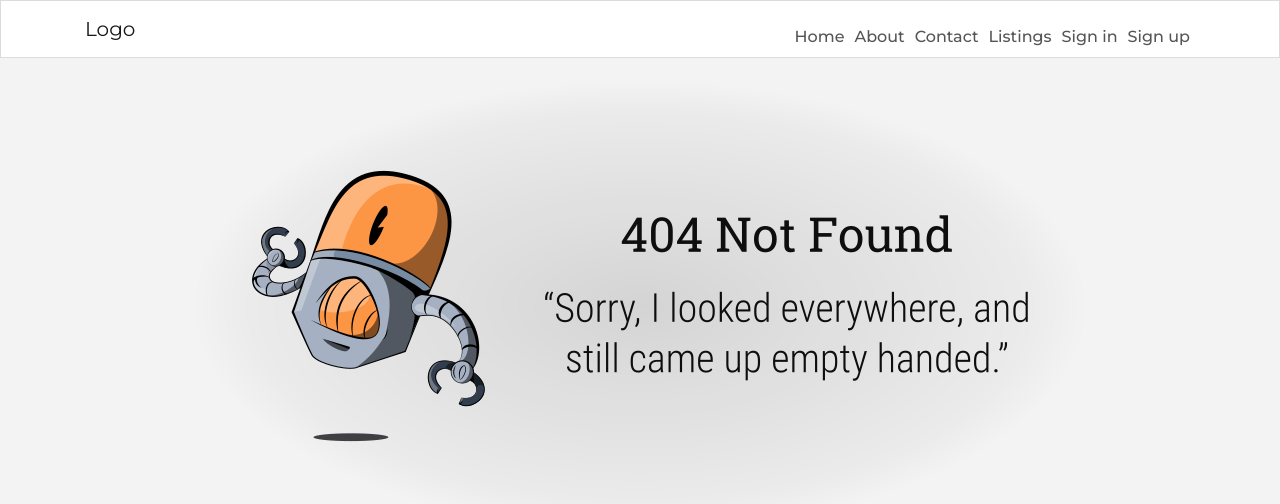
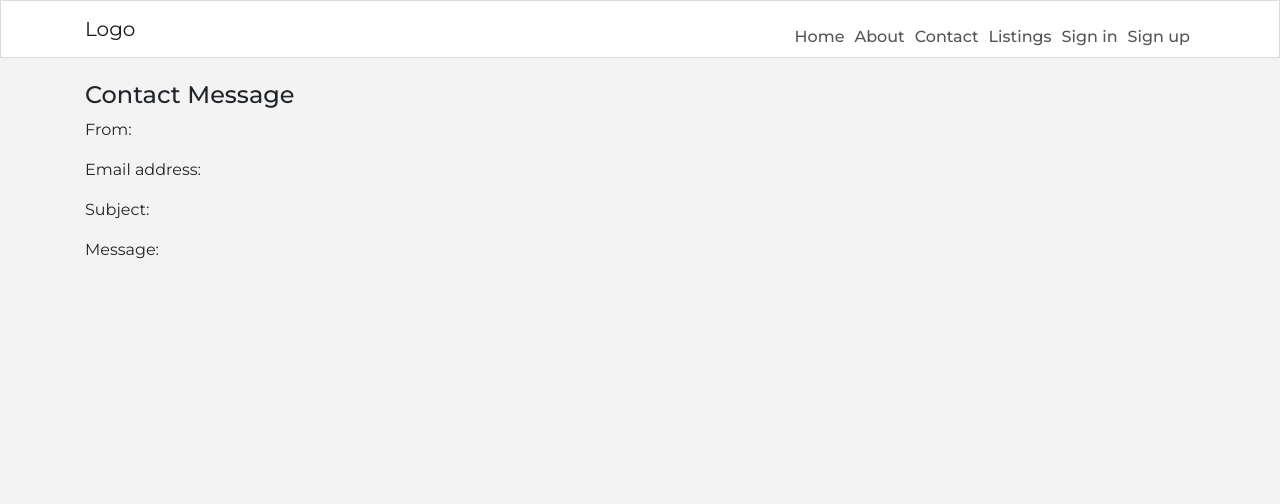
Before and after one commit to Vasileios20/real-estate, a React (Create React App) app: page /contact_list/1 in a window 1280 px wide. Shown: the top 504 px of the page. Built offline with nearby package versions, Linux system fonts and the light colour scheme; no server answers.

Commit message:
Add ContactMessage.js to display individual messages

```diff
--- a/src/App.js
+++ b/src/App.js
@@ -16,6 +16,7 @@ import useUserStatus from "./hooks/useUserStatus";
 import NotFound from "./components/NotFounds";
 import Forbidden403 from "./components/Forbidden403";
 import ContactMessagesList from "./pages/contact/ContactMessagesList";
+import ContactMessage from "./pages/contact/ContactMessage";
 
 function App() {
   useUserStatus();
@@ -33,6 +34,11 @@ function App() {
             exact
             path="/contact_list"
             render={() => <ContactMessagesList />}
+          />
+          <Route
+            exact
+            path="/contact_list/:id"
+            render={() => <ContactMessage />}
           />
           <Route exact path="/listings" render={() => <ListingsPage />} />
           <Route
--- /dev/null
+++ b/src/pages/contact/ContactMessage.js
@@ -0,0 +1,44 @@
+import { useEffect, useState } from "react";
+import { useHistory, useParams } from "react-router-dom";
+import { axiosReq } from "../../api/axiosDefaults";
+import Row from "react-bootstrap/Row";
+import Col from "react-bootstrap/Col";
+
+const ContactMessage = () => {
+  const [message, setMessage] = useState("");
+  const [errors, setErrors] = useState({});
+  const history = useHistory();
+  const { id } = useParams();
+
+  useEffect(() => {
+    const fetchMessage = async () => {
+      try {
+        const { data } = await axiosReq.get(`/contact_list/${id}/`);
+        setMessage(data);
+      } catch (err) {
+        console.log(err);
+        if (err.response.status === 403) {
+          history.push("/forbidden");
+          setErrors({ message: "You are not authorized to view this page" });
+        }
+      }
+    };
+
+    fetchMessage();
+  }, [history, id]);
+
+  return (
+    <Row>
+      <Col>
+        <h1>Contact Message</h1>
+        <p>From: {message.name}</p>
+        <p>Email address: {message.email}</p>
+        <p>Subject: {message.subject}</p>
+        <p>Message:</p>
+        <p>{message.message}</p>
+      </Col>
+    </Row>
+  );
+};
+
+export default ContactMessage;
```
